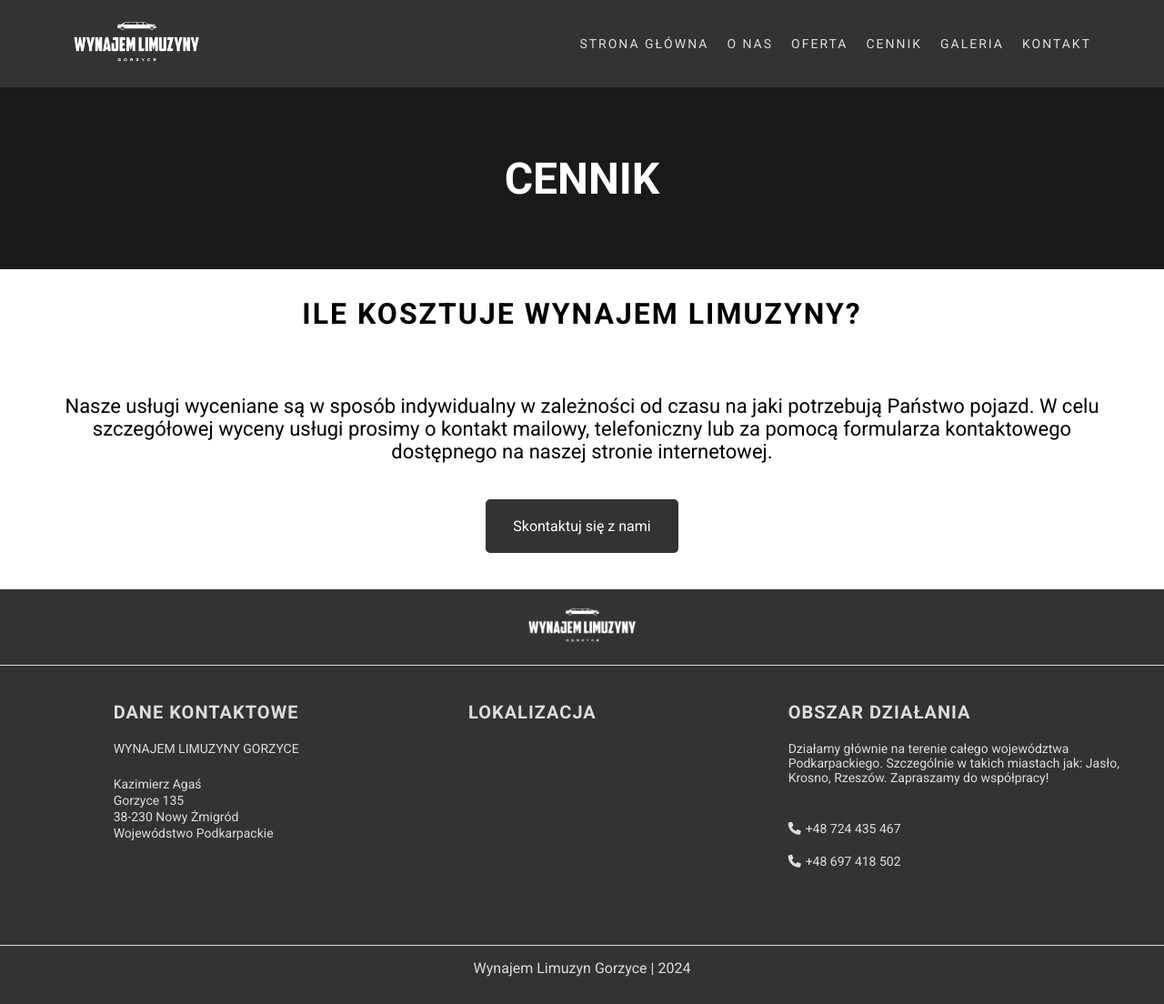
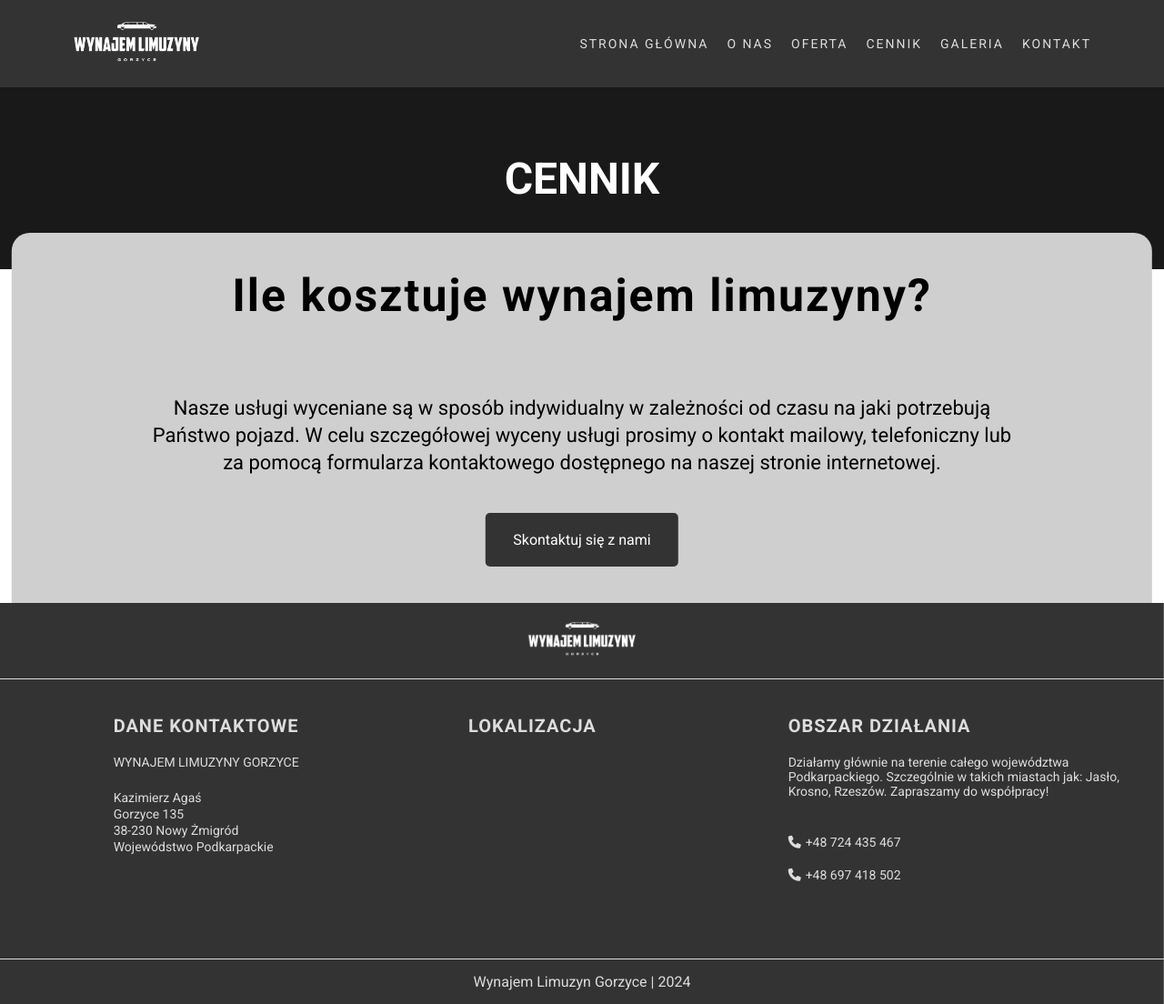
Before and after one commit to przemyslawmusial/przemyslawmusial.github.io, a PHP site: page /cennik.html in a window 1280 px wide. Shown: the whole page at 91% size. Before the commit the page ends 1074 px from the top, so only its background shows below. Run offline with PHP 8.4, Linux system fonts and the light colour scheme; some libraries are stand-ins or nearby versions; grey boxes are pictures that could not be loaded.

Commit message:
poprawka nr iles

```diff
--- a/cennik.html
+++ b/cennik.html
@@ -6,7 +6,8 @@
     <meta name="viewport" content="width=device-width, initial-scale=1.0">
     <title>Cennik - Wynajem Limuzyny Gorzyce, Jasło, Krosno, Rzeszów | Kazimierz Agaś</title>
     <link rel="icon" href="./img/favicon.ico" type="image/x-icon">
-    <meta name="description" content="Cennik oferowanych przez nas usług ustalany jest w sposób indywidualny w zależności od czasu wynajmu, odległości przejazdu ➤ Zapraszamy do kontaktu w celu ustalenia szczegółów.">
+    <meta name="description"
+        content="Cennik oferowanych przez nas usług ustalany jest w sposób indywidualny w zależności od czasu wynajmu, odległości przejazdu ➤ Zapraszamy do kontaktu w celu ustalenia szczegółów.">
     <link rel="canonical" href="https://wynajemlimuzynygorzyce.pl/cennik/">
     <link rel="preconnect" href="https://fonts.googleapis.com">
     <link rel="preconnect" href="https://fonts.gstatic.com" crossorigin>
@@ -48,14 +49,16 @@
         </div>
     </header>
 
-    <main>
+    <main class="main-container" style="top: 32vh;">
         <section class="price-desription wrapper">
-            <div class="section-title"><h2>ile kosztuje wynajem limuzyny?</h2></div>
-            <p>Nasze usługi wyceniane są w sposób indywidualny w zależności od czasu na jaki potrzebują Państwo pojazd. W celu szczegółowej wyceny usługi prosimy o kontakt mailowy, telefoniczny lub za pomocą formularza kontaktowego dostępnego na naszej stronie internetowej.</p>
+            <div class="section-title">
+                <h2>Ile kosztuje wynajem limuzyny?</h2>
+            </div>
+            <p>Nasze usługi wyceniane są w sposób indywidualny w zależności od czasu na jaki potrzebują Państwo pojazd.
+                W celu szczegółowej wyceny usługi prosimy o kontakt mailowy, telefoniczny lub za pomocą formularza
+                kontaktowego dostępnego na naszej stronie internetowej.</p>
             <a href="kontakt.html">Skontaktuj się z nami</a>
         </section>
-    </main>
-
         <footer>
             <div class="footer-img"><a href="index.html"><img src="./img/logo-git.png" alt=""></a></div>
             <div class="footer-line"></div>
@@ -75,17 +78,22 @@
                     <h2>Lokalizacja</h2>
                     <iframe
                         src="https://www.google.com/maps/embed?pb=!1m14!1m8!1m3!1d330771.35242705065!2d21.530288!3d49.632605!3m2!1i1024!2i768!4f13.1!3m3!1m2!1s0x473c357290e076dd%3A0x9480037fce7f5785!2sGorzyce%20135%2C%2038-230%20Gorzyce%2C%20Polska!5e0!3m2!1spl!2sus!4v1715714278880!5m2!1spl!2sus"
-                    width="250px" height="200px" style="border:0; margin-top: 20px;" allowfullscreen="" loading="lazy"
-                    referrerpolicy="no-referrer-when-downgrade"></iframe>
+                        width="250px" height="200px" style="border:0; margin-top: 20px;" allowfullscreen=""
+                        loading="lazy" referrerpolicy="no-referrer-when-downgrade"></iframe>
                 </div>
                 <div class="footer-3">
                     <h2>Obszar działania</h2>
                     <div class="link-container">
-                    <p>Działamy głównie na terenie całego województwa Podkarpackiego. Szczególnie w takich miastach jak:
+                        <p>Działamy głównie na terenie całego województwa Podkarpackiego. Szczególnie w takich miastach
+                            jak:
                             Jasło, Krosno, Rzeszów. Zapraszamy do współpracy!</p>
                         <div class="link-container-a" style="margin-top: 40px;">
-                        <a href="tel:+48724435467"><i class="fa-solid fa-phone" style="padding-right: 5px;"></i>+48 724 435 467</a>
-                        <a href="tel:+48697418502"><i class="fa-solid fa-phone" style="padding-right: 5px;"></i>+48 697 418 502</a>
+                            <a href="tel:+48724435467"><i class="fa-solid fa-phone" style="padding-right: 5px;"></i>+48
+                                724
+                                435 467</a>
+                            <a href="tel:+48697418502"><i class="fa-solid fa-phone" style="padding-right: 5px;"></i>+48
+                                697
+                                418 502</a>
                         </div>
                     </div>
                 </div>
@@ -94,6 +102,9 @@
             <p class="footer-end">Wynajem Limuzyn Gorzyce | 2024</p>
             </div>
         </footer>
+    </main>
+
+
 
     <script src="./js/main.js"></script>
 </body>
--- a/css/main.css
+++ b/css/main.css
@@ -25,6 +25,17 @@
 	margin-left: auto;
 	margin-right: auto;
 	max-width: 1200px;
+}
+
+.main-container {
+	position: absolute;
+	top: 95vh;
+	width: 98%;
+	left: 50%;
+	transform: translateX(-50%);
+	background-color: #cfcfcf;
+	border-top-left-radius: 20px;
+	border-top-right-radius: 20px;
 }
 
 nav {
@@ -303,7 +314,7 @@
 	transform: rotate(-4deg);
 }
 
-.about-us h2{
+.about-us h2 {
 	text-align: center;
 	text-transform: uppercase;
 	padding: 30px 20px;
@@ -321,31 +332,33 @@
 	z-index: 2;
 }
 
-.offer-subpage{
+.offer-subpage {
 	background-image: url(../img/limuzyna-bg.webp);
 	background-position: center;
 	background-size: cover;
 	background-attachment: fixed;
+	border-top-left-radius: 20px;
+	border-top-right-radius: 20px;
 }
 
-.offer .offer-btn{
+.offer .offer-btn {
 	display: flex;
 	flex-direction: column;
 	align-items: center;
 }
 
-.offer .offer-btn:hover a{
+.offer .offer-btn:hover a {
 	background-color: rgba(52, 52, 52, 0.7);
 }
 
-.offer a{
+.offer a {
 	text-decoration: none;
 	text-transform: uppercase;
 	color: white;
 	padding: 15px 30px;
 	border: 2px solid white;
 	border-radius: 5px;
-	transition: .3s;
+	transition: 0.3s;
 }
 
 .offer .section-title {
@@ -379,6 +392,8 @@
 	width: 100%;
 	background-color: rgba(0, 0, 0, 0.55);
 	z-index: -1;
+	border-top-left-radius: 20px;
+	border-top-right-radius: 20px;
 }
 
 .offer-card-main {
@@ -396,14 +411,14 @@
 	background-size: cover;
 }
 
-.offer-card-main .title{
+.offer-card-main .title {
 	text-align: center;
 	font-size: 24px;
 	font-weight: bold;
 	padding: 15px 0;
 }
 
-.offer-card-main .description{
+.offer-card-main .description {
 	padding: 25px 20px 60px;
 	margin-bottom: 35px;
 	text-align: center;
@@ -415,7 +430,7 @@
 	background-color: #fff;
 	border-radius: 10px;
 	margin: 10px 25px;
-	transition: .3s;
+	transition: 0.3s;
 }
 
 .offer-card:hover {
@@ -450,6 +465,9 @@
 	right: 0;
 	padding: 15px 15px;
 	font-size: 14px;
+	border: none;
+	border-top-right-radius: 0px;
+	border-bottom-left-radius: 0px;
 	border-top-left-radius: 10px;
 	border-bottom-right-radius: 10px;
 	background-color: var(--main-color);
@@ -496,35 +514,35 @@
 	line-height: 25px;
 }
 
-.limousine-card .description p{
+.limousine-card .description p {
 	text-align: left;
 	background-color: rgba(0, 0, 0, 0.5);
 	padding: 20px 20px;
 }
 
-.limousine-card .description div{
+.limousine-card .description div {
 	margin-top: 5px;
 	padding: 15px 0 30px;
 	background-color: rgba(0, 0, 0, 0.5);
 }
 
-.limousine-card .description a:hover{
+.limousine-card .description a:hover {
 	background-color: rgba(52, 52, 52, 0.7);
 }
 
-.limousine-card .description a{
+.limousine-card .description a {
 	text-transform: uppercase;
 	text-decoration: none;
 	color: white;
 	border: 2px solid white;
 	padding: 15px 25px;
 	border-radius: 5px;
-	transition: .3s;
+	transition: 0.3s;
 }
 
 .contact {
-	position: relative;
-	padding: 40px 0 80px;
+	/* position: relative; */
+	/* padding: 40px 0 80px; */
 	background-color: #ddd;
 }
 
@@ -646,6 +664,10 @@
 /* footer */
 
 footer {
+	position: absolute;
+	width: 100vw;
+	left: 50%;
+	transform: translateX(-50%);
 	background: var(--main-color);
 }
 
@@ -818,9 +840,16 @@
 	padding-bottom: 40px;
 }
 
+.price-desription .section-title h2 {
+	padding: 10px 40px;
+	font-size: 50px;
+	text-transform: none;
+}
+
 .price-desription p {
-	padding: 40px 20px;
+	padding: 40px 120px;
 	text-align: center;
+	line-height: 30px;
 }
 
 .price-desription a {
@@ -866,6 +895,17 @@
 }
 
 @media (min-width: 768px) {
+	.main-container {
+		position: absolute;
+		top: 95vh;
+		width: 98%;
+		left: 50%;
+		transform: translateX(-50%);
+		background-color: #cfcfcf;
+		border-top-left-radius: 20px;
+		border-top-right-radius: 20px;
+	}
+
 	.about-us {
 		padding: 50px 0;
 	}
--- a/galeria.html
+++ b/galeria.html
@@ -18,7 +18,7 @@
     <link rel="stylesheet" href="./css/main.css">
 </head>
 
-<body>
+<body style="background-color: #383838;">
 
     <nav class="nav-subpage">
         <div class="nav-container wrapper">
```
Also changed, not shown: index.html (+20 -14 lines), kontakt.html (+17 -12 lines), o-nas.html (+16 -7 lines), oferta.html (+22 -13 lines). Lines whose indentation alone changed are shown as unchanged.
